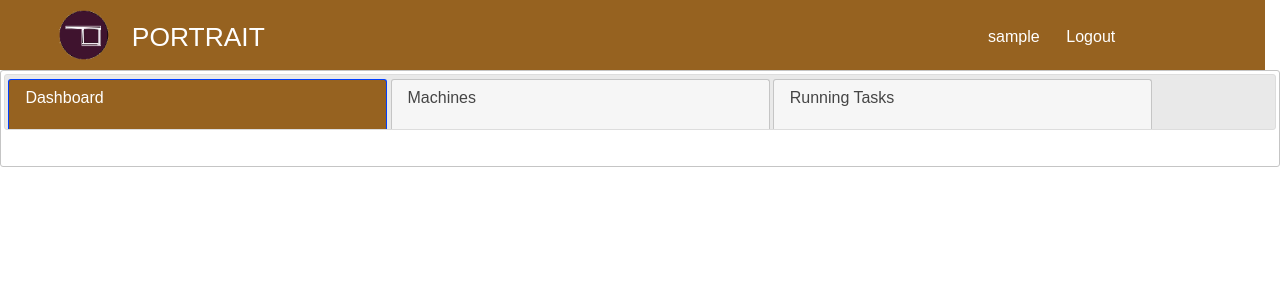
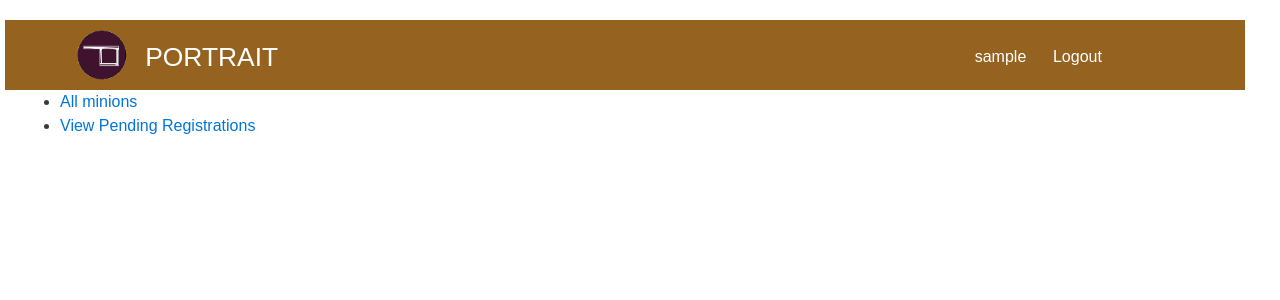
Before and after one commit to 55abhilash/portrait, a Django app: page / in a window 1280 px wide. Shown: the top 300 px of the page. Run offline with Django 3.2, Linux system fonts and the light colour scheme; the visitor is signed in with stand-in values (Sample User, id 1); some libraries are stand-ins or nearby versions.

Commit message:
The tab entries now listed in left sidebar which appears on click of portrait logo. All minions and pending registrations shown as default entries on right hand side.

```diff
--- a/p1/templates/index.html
+++ b/p1/templates/index.html
@@ -19,32 +19,28 @@
 </head>
 
 <body>
-    <div class="row header" id="header">
-        <div class="col-md-4" id="welcome"><img src="{% static "img/portrait_logo.png" %}" style="float: left; margin-left: 15%; margin-right: -35%; margin-top: -2%; width:50px; height:50px;" alt="Portrait"></img>PORTRAIT</div>
-        <div class="col-md-4"></div>
-        <div class="col-md-4" id="loginuser">{{ request.user }}&nbsp; &nbsp; &nbsp; <a href="http://localhost/logout/" style="color:white;">Logout</a>
-        </div>
-    </div>
-    <script>
-        $(function() {
-            $("#tabs").tabs();
-        });
-    </script>
 
-    <div id="tabs">
+    <div id="leftbar" class="sidenav">
         <ul style="width:100%; text-align:center;">
-            <li style="width:30%;"><a href="#tabs-1">Dashboard</a>
+            <li><a href="#dashboard">Dashboard</a>
             </li>
-            <li style="width:30%;"><a href="#tabs-2">Machines</a>
+            <li><a href="#machines">Machines</a>
             </li>
-            <li style="width:30%;"><a href="#tabs-3">Running Tasks</a>
+            <li><a href="#runningtasks">Running Tasks</a>
             </li>
         </ul>
-        <div id="tabs-1">
+    </div>
+    <div id="rightarea">
+        <div class="row header" id="header">
+            <div class="col-md-4" id="welcome"><img id="togglesidebar" src="{% static "img/portrait_logo.png" %}" style="float: left; margin-left: 15%; margin-right: -35%; margin-top: -2%; width:50px; height:50px;" alt="Portrait"></img>PORTRAIT</div>
+            <div class="col-md-4"></div>
+            <div class="col-md-4" id="loginuser">{{ request.user }}&nbsp; &nbsp; &nbsp; <a href="http://localhost/logout/" style="color:white;">Logout</a></div>
+        </div>
+        <div id="dashboard">
 
         </div>
 
-        <div id="tabs-2" style="display:flex;">
+        <div id="machines" style="display:flex;">
             <div class="sidebar">
                 <ul id="nav1">
                     <li> <a class="sidebar_element" id="sidebar_am" href="http://localhost/all_minions/">All minions</a>
@@ -66,7 +62,7 @@
 
         </div>
 
-        <div id="tabs-3">
+        <div id="runningtasks">
         </div>
 
         <div class="modal"> </div>
--- a/static/css/p1.css
+++ b/static/css/p1.css
@@ -38,21 +38,6 @@
             left: 25%;
             width: 75%;
             height: 100%;
-        }
-        ul {
-            list-style-type: none;
-            padding: 10px;
-        }
-        ul li {
-            border-style: none dotted dotted none;
-            border-width: 1px;
-            height: 50px;
-            text-align: center;
-            color: black;
-            padding: 10px;
-            font-family: 'Exo', sans-serif;
-            font-size: 100%;
-            background: #8cd6ff;
         }
         ul#nav2 li {
             border-style: none none dotted dotted;
@@ -102,3 +87,53 @@
         body.loading .modal {
             display: block;
         }
+
+	 /* The side navigation menu */
+.sidenav {
+    height: 100%; /* 100% Full-height */
+    width: 0; /* 0 width - change this with JavaScript */
+    position: fixed; /* Stay in place */
+    z-index: 1; /* Stay on top */
+    top: 0;
+    left: 0;
+    background-color: #111; /* Black*/
+    overflow-x: hidden; /* Disable horizontal scroll */
+    padding-top: 60px; /* Place content 60px from the top */
+    transition: 0.5s; /* 0.5 second transition effect to slide in the sidenav */
+}
+
+/* The navigation menu links */
+.sidenav a {
+    padding: 8px 8px 8px 32px;
+    text-decoration: none;
+    font-size: 25px;
+    color: #818181;
+    display: block;
+    transition: 0.3s
+}
+
+/* When you mouse over the navigation links, change their color */
+.sidenav a:hover, .offcanvas a:focus{
+    color: #f1f1f1;
+}
+
+/* Position and style the close button (top right corner) */
+.sidenav .closebtn {
+    position: absolute;
+    top: 0;
+    right: 25px;
+    font-size: 36px;
+    margin-left: 50px;
+}
+
+/* Style page content - use this if you want to push the page content to the right when you open the side navigation */
+#rightarea {
+    transition: margin-left .5s;
+    padding: 20px;
+}
+
+/* On smaller screens, where height is less than 450px, change the style of the sidenav (less padding and a smaller font size) */
+@media screen and (max-height: 450px) {
+    .sidenav {padding-top: 15px;}
+    .sidenav a {font-size: 18px;}
+}
--- a/static/js/p1.js
+++ b/static/js/p1.js
@@ -177,3 +177,8 @@ $('a.sidebar_element').click(function(event) {
      });
      return false; //for good measure
  });
+
+$('#togglesidebar').click(function(event) {
+    $('#leftbar').css({'width' : '250px'});
+    $('#rightarea').css({'marginLeft' : '250px'});
+});
```
